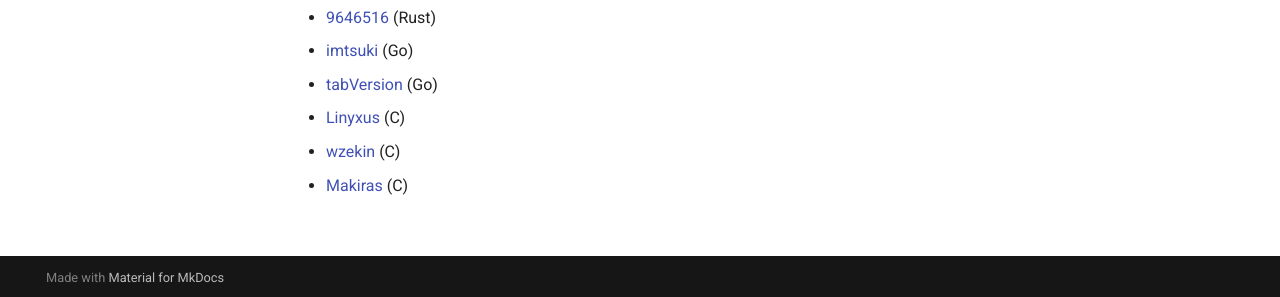
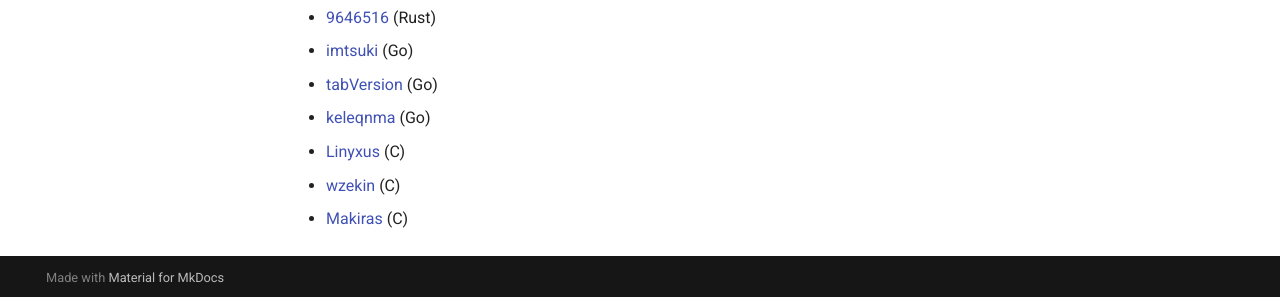
Before and after one commit to brupst/awesome-bupt-scs, an MkDocs documentation site: the page built from projects/Advanced-Labs-in-Computer-Networks.md, in a window 1280 px wide and 1332 px high. Shown: the part 1032-1329 px from the top of the window. Built offline with MkDocs 1.6.1 and Material for MkDocs 9.7.7, drawn with Linux system fonts in a browser that asks for light colours; comment, search, counter and statistics services are not loaded.

Commit message:
增加小学期DNS解析作业来源 (#16)

```diff
--- a/projects/Advanced-Labs-in-Computer-Networks.md
+++ b/projects/Advanced-Labs-in-Computer-Networks.md
@@ -28,6 +28,7 @@
 * [9646516](https://github.com/9646516/DNS.rs) (Rust)
 * [imtsuki](https://github.com/imtsuki/EchoDNS) (Go)
 * [tabVersion](https://github.com/tabVersion/DNSRelay) (Go)
+* [keleqnma](https://github.com/keleqnma/DNSRelay) (Go)
 * [Linyxus](https://github.com/Linyxus/YaDNS) (C)
 * [wzekin](https://github.com/tabVersion/DNSRelay) (C)
 * [Makiras](https://github.com/Makiras/makiras_dns_refact) (C)
```
